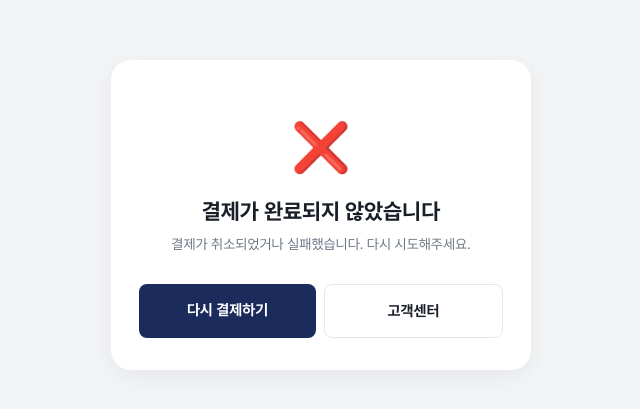
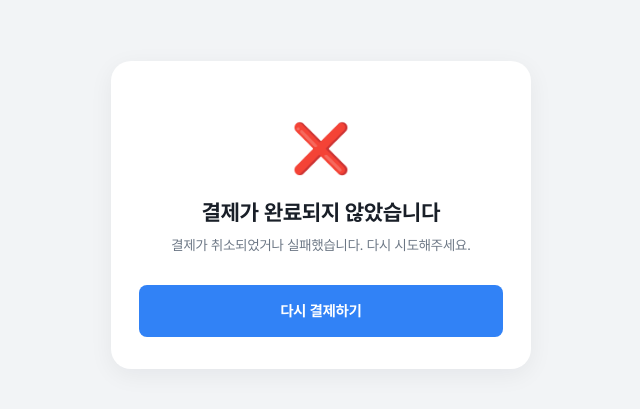
Before and after one commit to KorhrdGroup/korhrdpratice, a Next.js app: page /pay/done in a window 1280 px wide. Shown: the part 185-594 px from the top of the page, without its empty margins (319-959 px from the left). Built offline with nearby package versions, Linux system fonts and the light colour scheme.

Commit message:
style: 완료 페이지 고객센터 버튼 제거, 홈으로 파란 버튼, 체크 이미지 확대

```diff
--- a/app/pay/done/page.tsx
+++ b/app/pay/done/page.tsx
@@ -40,7 +40,7 @@ export default async function Page({
       <div style={{ width: '100%', maxWidth: 420, background: '#fff', borderRadius: 20, boxShadow: '0 6px 24px rgba(15,23,42,0.06)', padding: '48px 28px 32px', textAlign: 'center' }}>
         {ok ? (
           // eslint-disable-next-line @next/next/no-img-element
-          <img src="/complete-check.png" alt="" aria-hidden="true" style={{ display: 'block', width: 84, height: 84, objectFit: 'contain', margin: '0 auto 20px' }} />
+          <img src="/complete-check.png" alt="" aria-hidden="true" style={{ display: 'block', width: 128, height: 128, objectFit: 'contain', margin: '0 auto 20px' }} />
         ) : (
           <p style={{ fontSize: 48, margin: '0 0 12px' }}>❌</p>
         )}
@@ -65,12 +65,7 @@ export default async function Page({
         ) : null}
 
         <div style={{ display: 'flex', gap: 8 }}>
-          {ok ? (
-            <Link href="/" style={{ ...btn, background: '#1b2c5c', color: '#fff' }}>홈으로</Link>
-          ) : (
-            <Link href="/" style={{ ...btn, background: '#1b2c5c', color: '#fff' }}>다시 결제하기</Link>
-          )}
-          <a href="tel:1661-7769" style={{ ...btn, background: '#fff', color: '#191f28', border: '1px solid #e5e8eb' }}>고객센터</a>
+          <Link href="/" style={{ ...btn, background: '#3182f6', color: '#fff' }}>{ok ? '홈으로' : '다시 결제하기'}</Link>
         </div>
 
         {ok ? (
```
